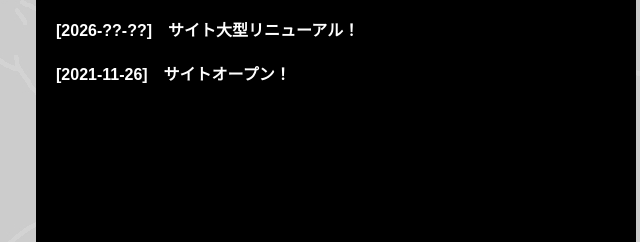
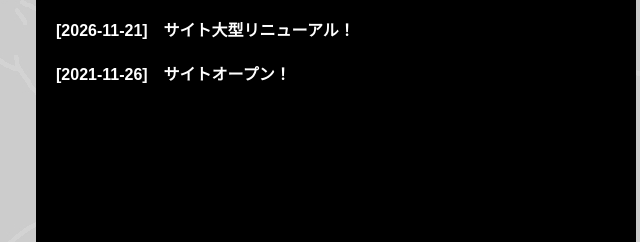
Before and after one commit to Kusudaka/kusudaka.github.io, a plain HTML site: page index.html in a window 1280 px wide. Shown: the part 851-1093 px from the top of the page, 74-714 px from the left. Drawn offline with Linux system fonts and the light colour scheme; a web font is replaced by a local one.

Commit message:
Add files via upload

```diff
--- a/index.html
+++ b/index.html
@@ -33,7 +33,7 @@
           </div>
           <h2>更新情報</h2>
             <div class="index-news">
-              <div class="newsevent">[2026-??-??]　サイト大型リニューアル！</div>
+              <div class="newsevent">[2026-11-21]　サイト大型リニューアル！</div>
               <div class="newsevent">[2021-11-26]　サイトオープン！</div>
             </div>
             <div class="warning">
```
